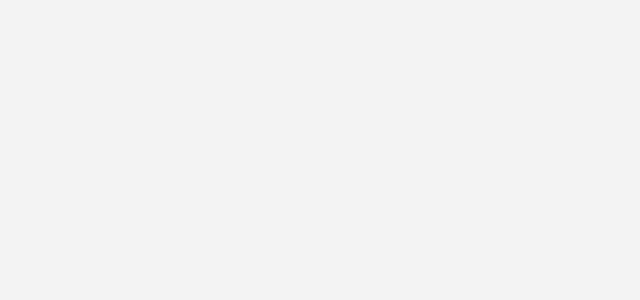
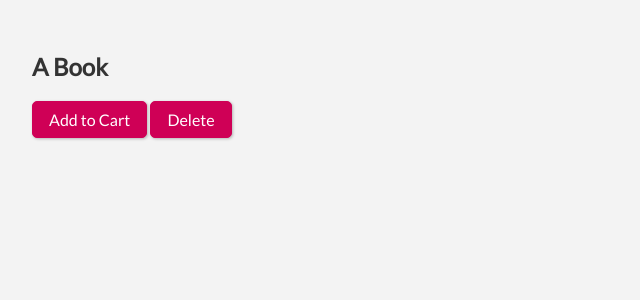
Before and after one commit to heltonricardo/estudo-svelte, a Svelte app: page / in a window 1280 px wide. Shown: the top 300 px of the page, without its empty margins (0-640 px from the left). Built offline with nearby package versions, Linux system fonts and the light colour scheme.

Commit message:
encaminhamento de eventos

```diff
--- a/src/App.svelte
+++ b/src/App.svelte
@@ -1,6 +1,8 @@
 <!-- Descomente apenas as linhas referentes ao assunto a ser estudado -->
 <script>
   // import Basic from "./Basic/Basic.svelte";
+  import ComponentEvents from "./ComponentEvents/ComponentEvents.svelte";
 </script>
 
 <!-- <Basic /> -->
+<ComponentEvents />
--- /dev/null
+++ b/src/ComponentEvents/ComponentEvents.svelte
@@ -0,0 +1,9 @@
+<script>
+  import Product from "./Product.svelte";
+</script>
+
+<Product
+  productTitle="A Book"
+  on:click={() => alert("Clique simples!")}
+  on:dblclick={() => alert("Duplo clique!")}
+/>
--- /dev/null
+++ b/src/ComponentEvents/Product.svelte
@@ -0,0 +1,16 @@
+<script>
+  export let productTitle;
+</script>
+
+<article on:dblclick>
+  <h1>{productTitle}</h1>
+  <button on:click>Add to Cart</button>
+  <button>Delete</button>
+</article>
+
+<!--
+  Não atribuir algo ao "on:click" significa que não será o próprio componente o
+  responsável por lidar com esse evento. O evento será encaminhado/propadado.
+  Porém o evento é propagado apenas UM nível acima. Então o componente pai pode
+  "tratar" o evento ou apenas propagálo novamente.
+ -->
```
